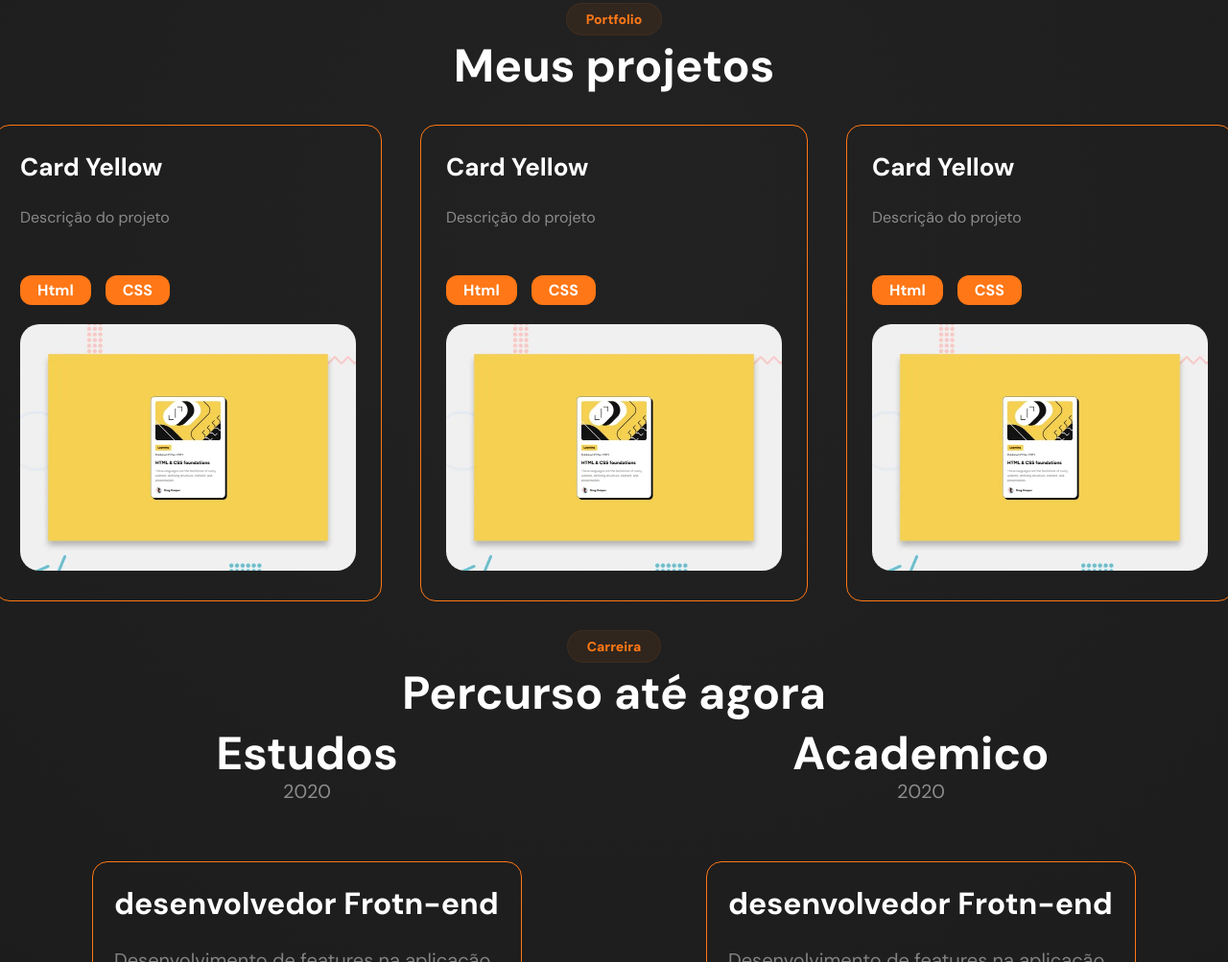
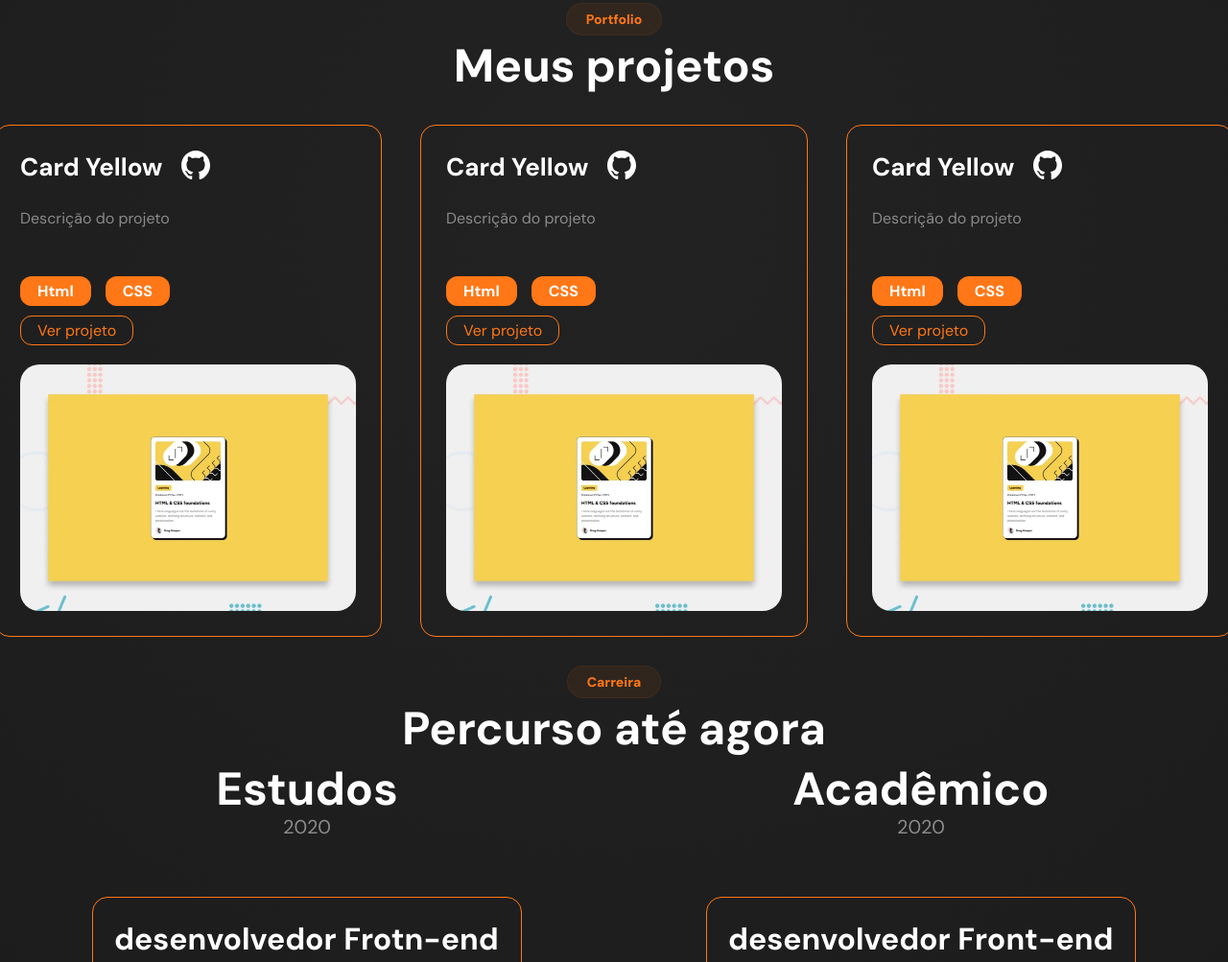
Before and after one commit to brenoiscde/devbrenoiscde, a website: page index.html in a window 1280 px wide. Shown: the part 2307-3310 px from the top of the page at 96% size. Drawn offline with Linux system fonts and the light colour scheme.

Commit message:
adicionado mais elementos

```diff
--- a/css/style.css
+++ b/css/style.css
@@ -220,6 +220,7 @@ p{
     padding-left: 17px;
     padding-right: 17px;
     margin-top: 50px;
+    margin-bottom: 10px;
 }
 .image-projeto{
     border-radius: 20px;
@@ -227,11 +228,35 @@ p{
     width: 350px;
 }
 .projeto{
+    display: flex;
     margin-top: 30px;
     transition: transform 0.3s ease;
     border: 1px solid rgb(255,119,22);
     padding: 26px;
     border-radius: 16px;
+    flex-direction: column;
+}
+.git-hub-projeto{
+    display: flex;
+    gap: 20px;
+}
+
+.ver-projeto{
+    color:rgb(255,119,22) ;
+    border: 1px solid rgb(255,119,22);
+    background:none;
+    font-size: 16px;
+    border-radius: 12px;
+    padding: 4px;
+    padding-left: 17px;
+    padding-right: 17px;
+    cursor: pointer;
+    text-decoration: none;
+    max-width: fit-content;
+}
+.ver-projeto:hover{
+    color: #fff;
+    border:1px solid #fff;
 }
 .projeto:hover{
     transform: scale(1.035);
--- a/index.html
+++ b/index.html
@@ -103,30 +103,42 @@
             <h1>Meus projetos</h1>
             <div class="lista-projetos">
                 <div class="projeto">
-                    <h1 class="nome-projeto">Card Yellow</h1>
+                    <div class="git-hub-projeto">
+                        <h1 class="nome-projeto">Card Yellow</h1>
+                        <a href="https://github.com/brenoiscde"><img class="icon-redes" src="/img/github-142-svgrepo-com (1).svg" alt="github"></a>
+                    </div>
                     <p class="descricao-projeto">Descrição do projeto</p>
                     <div class="ferramentas-usadas">
                         <h2 class="ferramenta">Html</h2>
                         <h2 class="ferramenta">CSS</h2>
                     </div>
+                    <a class="ver-projeto" href="">Ver projeto</a>
                     <img class="image-projeto" src="/img/cardyellow.webp" alt="cardyellow">
                 </div>
                 <div class="projeto">
-                    <h1 class="nome-projeto">Card Yellow</h1>
+                    <div class="git-hub-projeto">
+                        <h1 class="nome-projeto">Card Yellow</h1>
+                        <a href="https://github.com/brenoiscde"><img class="icon-redes" src="/img/github-142-svgrepo-com (1).svg" alt="github"></a>
+                    </div>
                     <p class="descricao-projeto">Descrição do projeto</p>
                     <div class="ferramentas-usadas">
                         <h2 class="ferramenta">Html</h2>
                         <h2 class="ferramenta">CSS</h2>
                     </div>
+                    <a class="ver-projeto" href="">Ver projeto</a>
                     <img class="image-projeto" src="/img/cardyellow.webp" alt="cardyellow">
                 </div>
                 <div class="projeto">
-                    <h1 class="nome-projeto">Card Yellow</h1>
+                    <div class="git-hub-projeto">
+                        <h1 class="nome-projeto">Card Yellow</h1>
+                        <a href="https://github.com/brenoiscde"><img class="icon-redes" src="/img/github-142-svgrepo-com (1).svg" alt="github"></a>
+                    </div>
                     <p class="descricao-projeto">Descrição do projeto</p>
                     <div class="ferramentas-usadas">
                         <h2 class="ferramenta">Html</h2>
                         <h2 class="ferramenta">CSS</h2>
                     </div>
+                    <a class="ver-projeto" href="">Ver projeto</a>
                     <img class="image-projeto" src="/img/cardyellow.webp" alt="cardyellow">
                 </div>
             </div>
@@ -154,10 +166,10 @@
                         </section>
                     </div>
                     <div class="academicos">
-                        <h1>Academico</h1>
+                        <h1>Acadêmico</h1>
                         <p class="anos">2020</p>
                         <section class="container-academico">
-                            <h1 class="nome-academico">desenvolvedor Frotn-end</h1>
+                            <h1 class="nome-academico">desenvolvedor Front-end</h1>
                             <p class="p-academico">Desenvolvimento de features na aplicação principal e site.
                             com React Js e Typescript, além do auxíllio de outras tecnologias como Next,
                             Styled Components e padrões de arquitetura.</p>
@@ -200,16 +212,15 @@
                 <h2>E-mail</h2>
                 <p class="email">brenosouzaponticelli@gmail.com</p>
                 <img id="copy-email"src="/img/copy-svgrepo-com.svg" alt="copy" width="40" height="40">
-                <button onclick="copiaEmail()">clica</button>
             </div>
         </div>
     </main>
     <footer>
         <p class="footer-p">Desenvolvido por @Breno Ponticelli 2024</p>
         <div class="redes-footer">
-            <img class="icon-redes" src="/img/instagram-svgrepo-com.svg" alt="instagram">
-            <img class="icon-redes" src="/img/linkedin-svgrepo-com.svg" alt="linkedin">
-            <img class="icon-redes" src="/img/github-svgrepo-com.svg" alt="github">
+            <a href="https://www.instagram.com/breno_sp7/"><img  class="icon-redes" src="/img/instagram-svgrepo-com.svg" alt="instagram"></a>
+            <a href="https://www.linkedin.com/in/breno-ponticelli/"><img class="icon-redes" src="/img/linkedin-svgrepo-com.svg" alt="linkedin"></a>
+            <a href="https://github.com/brenoiscde"><img class="icon-redes" src="/img/github-svgrepo-com.svg" alt="github"></a>
         </div>
     </footer>
     <script src="/js/script.js"></script>
--- a/js/script.js
+++ b/js/script.js
@@ -24,16 +24,3 @@ document.addEventListener('DOMContentLoaded', ()=> {
         });
     });
 });
-
-function copiaEmail(){
-    const copyText = document.querySelector('.email');
-    navigator.clipboard.writeText(copyText.innerHTML)
-    .then(() => {
-        alert('Email copiado')
-    })
-    .catch(err =>{
-        console.error('Erro ao copiar o email', err)
-    });
-}
-const imageCopy = document.querySelector('copy-email');
-imageCopy.addEventListener('click', copiaEmail)
```
